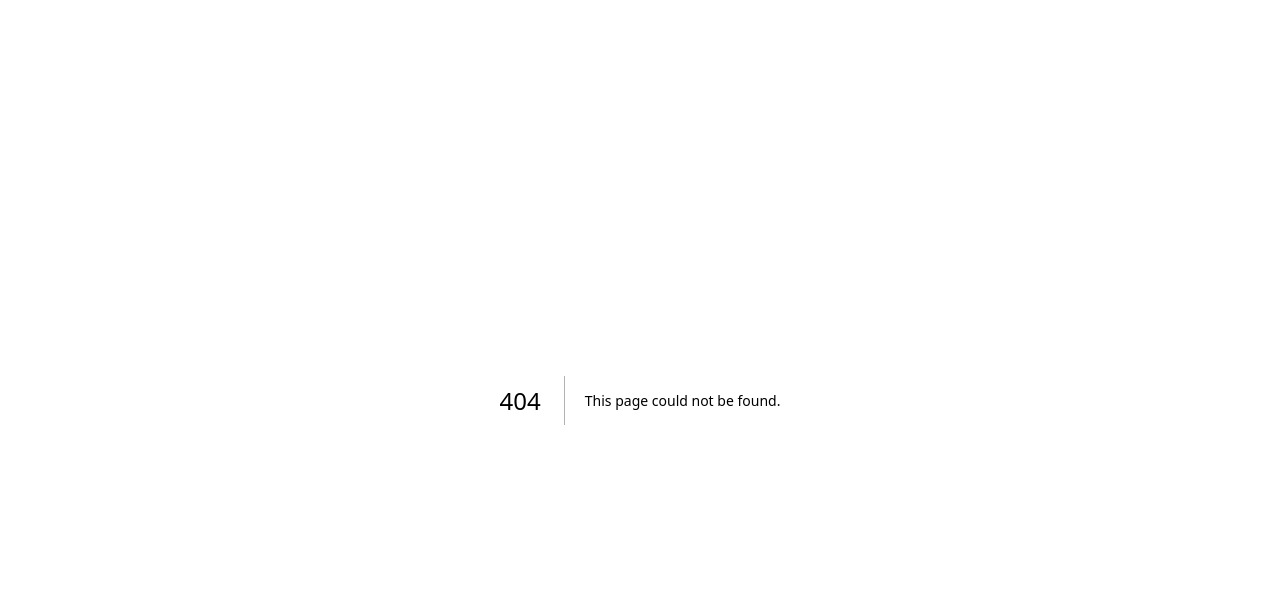
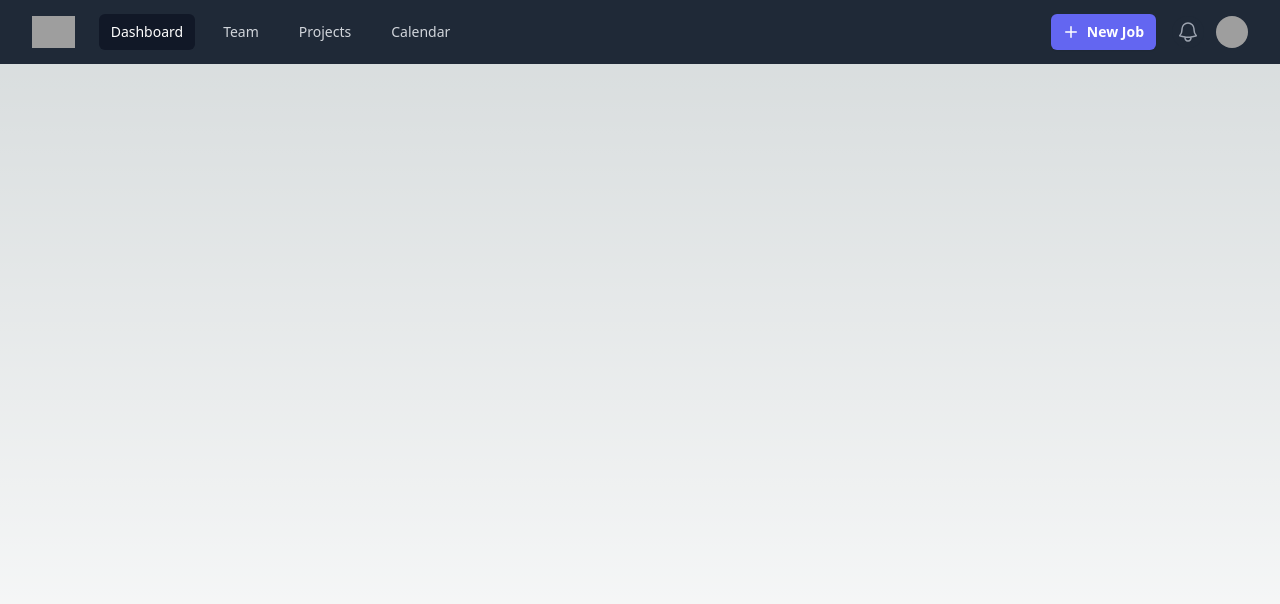
Before and after one commit to silvertrek-capstone/silverpi, a Next.js app in the folder silverpi/: page /home in a window 1280 px wide. Before the commit this address had no page. Shown: the top 604 px of the page. Built offline with nearby package versions, Linux system fonts and the light colour scheme; grey boxes are pictures that could not be loaded.

Commit message:
Finally got the navbar to show up

```diff
--- /dev/null
+++ b/silverpi/src/app/home/page.js
@@ -0,0 +1,188 @@
+'use client'
+
+import { Fragment } from 'react'
+import { Disclosure, Menu, Transition } from '@headlessui/react'
+import { Bars3Icon, BellIcon, XMarkIcon } from '@heroicons/react/24/outline'
+import { PlusIcon } from '@heroicons/react/20/solid'
+
+const user = {
+  name: 'Tom Cook',
+  email: 'tom@example.com',
+  imageUrl:
+    'https://images.unsplash.com/photo-1472099645785-5658abf4ff4e?ixlib=rb-1.2.1&ixid=eyJhcHBfaWQiOjEyMDd9&auto=format&fit=facearea&facepad=2&w=256&h=256&q=80',
+}
+const navigation = [
+  { name: 'Dashboard', href: '#', current: true },
+  { name: 'Team', href: '#', current: false },
+  { name: 'Projects', href: '#', current: false },
+  { name: 'Calendar', href: '#', current: false },
+]
+const userNavigation = [
+  { name: 'Your Profile', href: '#' },
+  { name: 'Settings', href: '#' },
+  { name: 'Sign out', href: '#' },
+]
+
+function classNames(...classes) {
+  return classes.filter(Boolean).join(' ')
+}
+
+export default function Navbar() {
+  return (
+    <Disclosure as="nav" className="bg-gray-800">
+      {({ open }) => (
+        <>
+          <div className="mx-auto max-w-7xl px-4 sm:px-6 lg:px-8">
+            <div className="flex h-16 justify-between">
+              <div className="flex">
+                <div className="-ml-2 mr-2 flex items-center md:hidden">
+                  {/* Mobile menu button */}
+                  <Disclosure.Button className="relative inline-flex items-center justify-center rounded-md p-2 text-gray-400 hover:bg-gray-700 hover:text-white focus:outline-none focus:ring-2 focus:ring-inset focus:ring-white">
+                    <span className="absolute -inset-0.5" />
+                    <span className="sr-only">Open main menu</span>
+                    {open ? (
+                      <XMarkIcon className="block h-6 w-6" aria-hidden="true" />
+                    ) : (
+                      <Bars3Icon className="block h-6 w-6" aria-hidden="true" />
+                    )}
+                  </Disclosure.Button>
+                </div>
+                <div className="flex flex-shrink-0 items-center">
+                  <img
+                    className="h-8 w-auto"
+                    src="https://tailwindui.com/img/logos/mark.svg?color=indigo&shade=500"
+                    alt="Your Company"
+                  />
+                </div>
+                <div className="hidden md:ml-6 md:flex md:items-center md:space-x-4">
+                  {navigation.map((item) => (
+                    <a
+                      key={item.name}
+                      href={item.href}
+                      className={classNames(
+                        item.current ? 'bg-gray-900 text-white' : 'text-gray-300 hover:bg-gray-700 hover:text-white',
+                        'rounded-md px-3 py-2 text-sm font-medium'
+                      )}
+                      aria-current={item.current ? 'page' : undefined}
+                    >
+                      {item.name}
+                    </a>
+                  ))}
+                </div>
+              </div>
+              <div className="flex items-center">
+                <div className="flex-shrink-0">
+                  <button
+                    type="button"
+                    className="relative inline-flex items-center gap-x-1.5 rounded-md bg-indigo-500 px-3 py-2 text-sm font-semibold text-white shadow-sm hover:bg-indigo-400 focus-visible:outline focus-visible:outline-2 focus-visible:outline-offset-2 focus-visible:outline-indigo-500"
+                  >
+                    <PlusIcon className="-ml-0.5 h-5 w-5" aria-hidden="true" />
+                    New Job
+                  </button>
+                </div>
+                <div className="hidden md:ml-4 md:flex md:flex-shrink-0 md:items-center">
+                  <button
+                    type="button"
+                    className="relative rounded-full bg-gray-800 p-1 text-gray-400 hover:text-white focus:outline-none focus:ring-2 focus:ring-white focus:ring-offset-2 focus:ring-offset-gray-800"
+                  >
+                    <span className="absolute -inset-1.5" />
+                    <span className="sr-only">View notifications</span>
+                    <BellIcon className="h-6 w-6" aria-hidden="true" />
+                  </button>
+
+                  {/* Profile dropdown */}
+                  <Menu as="div" className="relative ml-3">
+                    <div>
+                      <Menu.Button className="relative flex rounded-full bg-gray-800 text-sm focus:outline-none focus:ring-2 focus:ring-white focus:ring-offset-2 focus:ring-offset-gray-800">
+                        <span className="absolute -inset-1.5" />
+                        <span className="sr-only">Open user menu</span>
+                        <img className="h-8 w-8 rounded-full" src={user.imageUrl} alt="" />
+                      </Menu.Button>
+                    </div>
+                    <Transition
+                      as={Fragment}
+                      enter="transition ease-out duration-200"
+                      enterFrom="transform opacity-0 scale-95"
+                      enterTo="transform opacity-100 scale-100"
+                      leave="transition ease-in duration-75"
+                      leaveFrom="transform opacity-100 scale-100"
+                      leaveTo="transform opacity-0 scale-95"
+                    >
+                      <Menu.Items className="absolute right-0 z-10 mt-2 w-48 origin-top-right rounded-md bg-white py-1 shadow-lg ring-1 ring-black ring-opacity-5 focus:outline-none">
+                        {userNavigation.map((item) => (
+                          <Menu.Item key={item.name}>
+                            {({ active }) => (
+                              <a
+                                href={item.href}
+                                className={classNames(
+                                  active ? 'bg-gray-100' : '',
+                                  'block px-4 py-2 text-sm text-gray-700'
+                                )}
+                              >
+                                {item.name}
+                              </a>
+                            )}
+                          </Menu.Item>
+                        ))}
+                      </Menu.Items>
+                    </Transition>
+                  </Menu>
+                </div>
+              </div>
+            </div>
+          </div>
+
+          <Disclosure.Panel className="md:hidden">
+            <div className="space-y-1 px-2 pb-3 pt-2 sm:px-3">
+              {navigation.map((item) => (
+                <Disclosure.Button
+                  key={item.name}
+                  as="a"
+                  href={item.href}
+                  className={classNames(
+                    item.current ? 'bg-gray-900 text-white' : 'text-gray-300 hover:bg-gray-700 hover:text-white',
+                    'block rounded-md px-3 py-2 text-base font-medium'
+                  )}
+                  aria-current={item.current ? 'page' : undefined}
+                >
+                  {item.name}
+                </Disclosure.Button>
+              ))}
+            </div>
+            <div className="border-t border-gray-700 pb-3 pt-4">
+              <div className="flex items-center px-5 sm:px-6">
+                <div className="flex-shrink-0">
+                  <img className="h-10 w-10 rounded-full" src={user.imageUrl} alt="" />
+                </div>
+                <div className="ml-3">
+                  <div className="text-base font-medium text-white">{user.name}</div>
+                  <div className="text-sm font-medium text-gray-400">{user.email}</div>
+                </div>
+                <button
+                  type="button"
+                  className="relative ml-auto flex-shrink-0 rounded-full bg-gray-800 p-1 text-gray-400 hover:text-white focus:outline-none focus:ring-2 focus:ring-white focus:ring-offset-2 focus:ring-offset-gray-800"
+                >
+                  <span className="absolute -inset-1.5" />
+                  <span className="sr-only">View notifications</span>
+                  <BellIcon className="h-6 w-6" aria-hidden="true" />
+                </button>
+              </div>
+              <div className="mt-3 space-y-1 px-2 sm:px-3">
+                {userNavigation.map((item) => (
+                  <Disclosure.Button
+                    key={item.name}
+                    as="a"
+                    href={item.href}
+                    className="block rounded-md px-3 py-2 text-base font-medium text-gray-400 hover:bg-gray-700 hover:text-white"
+                  >
+                    {item.name}
+                  </Disclosure.Button>
+                ))}
+              </div>
+            </div>
+          </Disclosure.Panel>
+        </>
+      )}
+    </Disclosure>
+  )
+}
--- a/silverpi/src/app/layout.js
+++ b/silverpi/src/app/layout.js
@@ -5,7 +5,7 @@ const inter = Inter({ subsets: ['latin'] })
 
 export const metadata = {
   title: 'silver p.i',
-  description: 'Silvertrek Progress Inquries',
+  description: 'Silvertrek Progress Inquiries',
 }
 
 export default function RootLayout({ children }) {
```
Also changed, not shown: silverpi/src/app/navbar.js (deleted).
